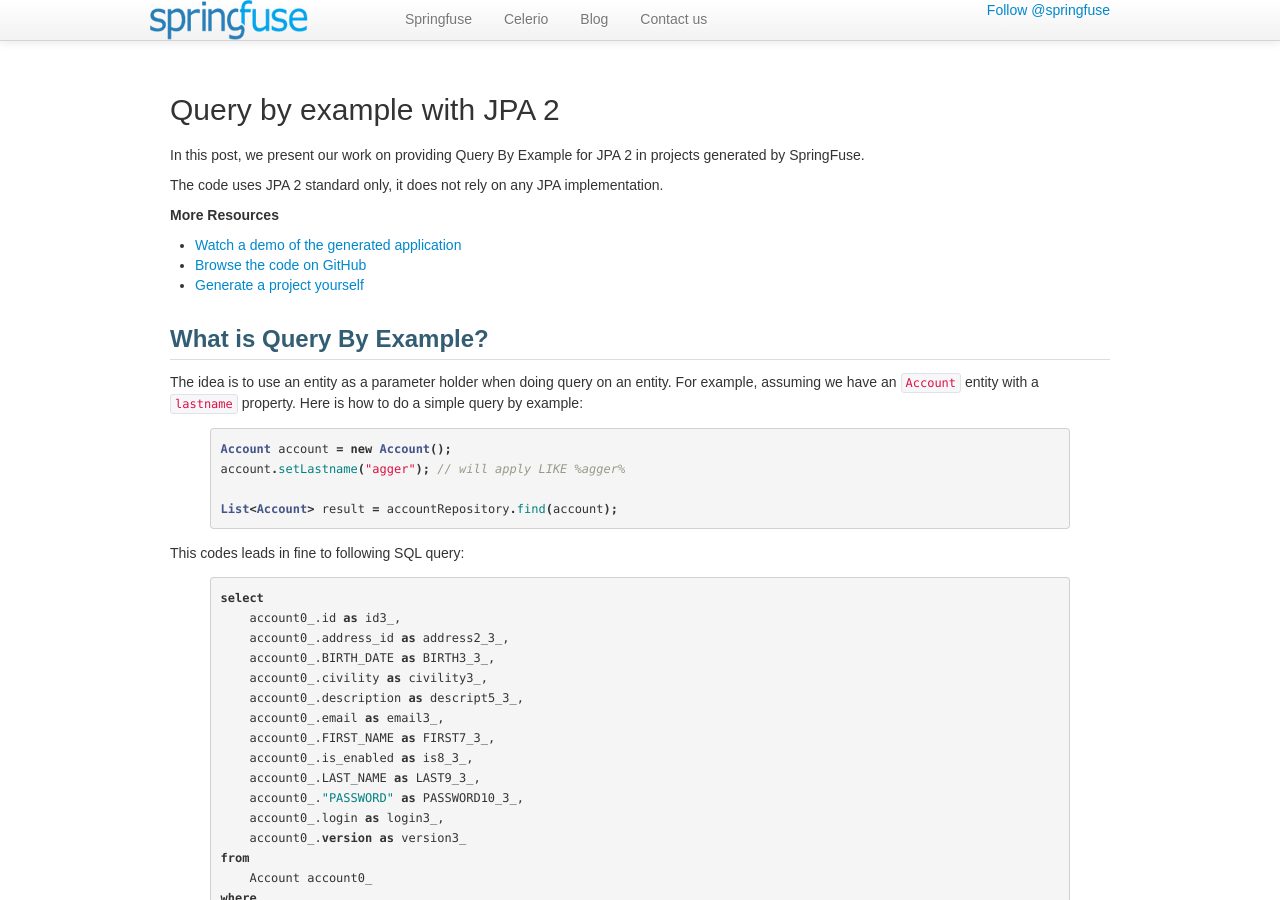
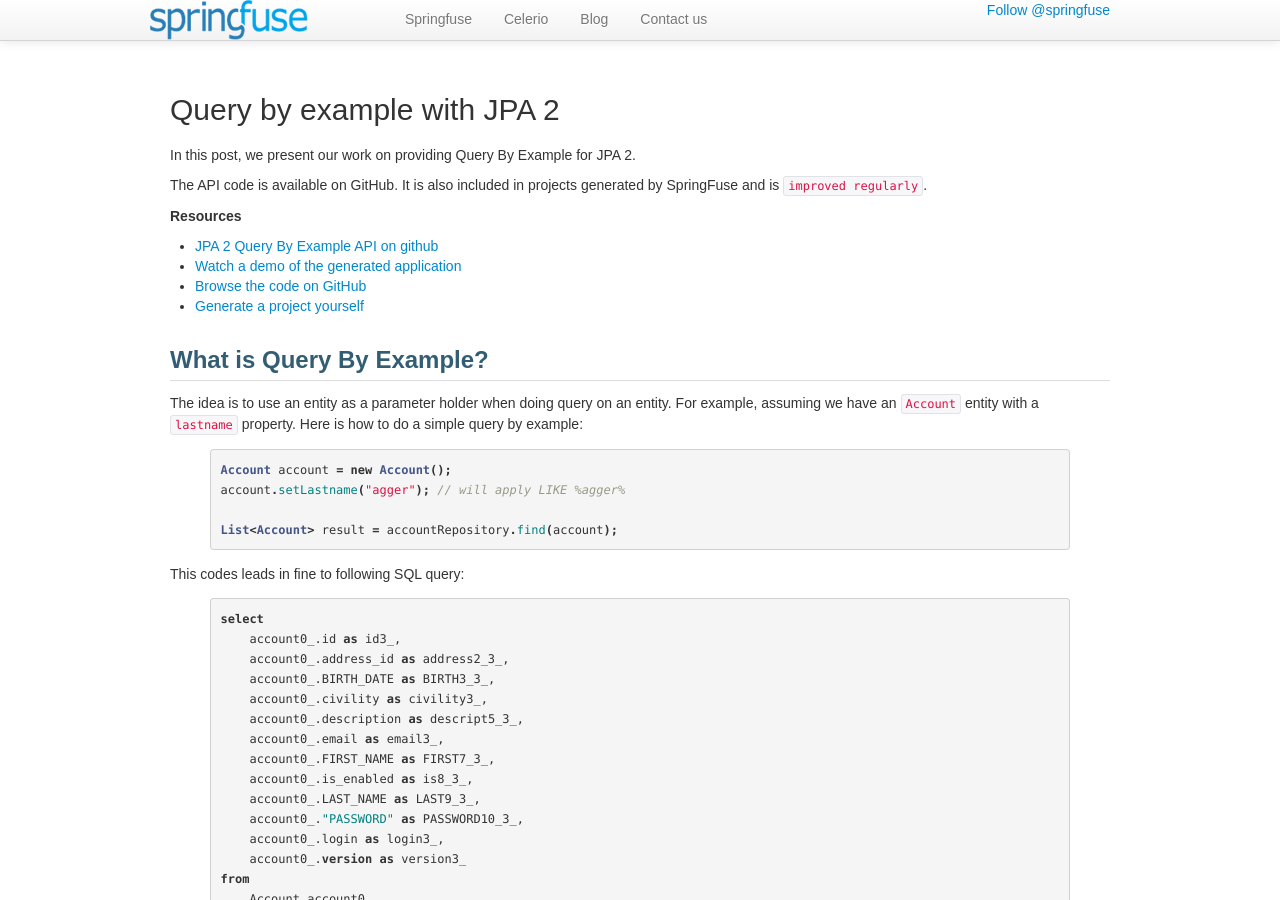
Before and after one commit to springfuse/springfuse.github.com, a Jekyll site: the page built from _posts/2012-09-05-jpa-query-by-example.md, in a window 1280 px wide and 900 px high. Built offline with Jekyll 4.4.1, drawn with Linux system fonts in a browser that asks for light colours; Markdown is read by kramdown in place of the engine named in the settings; comment, search, counter and statistics services are not loaded.

Commit message:
updates and links..

```diff
--- a/_posts/2012-09-05-jpa-query-by-example.md
+++ b/_posts/2012-09-05-jpa-query-by-example.md
@@ -1,16 +1,17 @@
 ---
 layout: english
-title: JPA2 Query By Example
+title: JPA 2 Query By Example API
 comments: true
 ---
 ## Query by example with JPA 2
 
-In this post, we present our work on providing Query By Example for JPA 2 in projects generated by SpringFuse.
+In this post, we present our work on providing Query By Example for JPA 2.
 
-The code uses JPA 2 standard only, it does not rely on any JPA implementation.
+The API code is available on GitHub. It is also included in projects generated by SpringFuse and is `improved regularly`.
 
-__More Resources__
+__Resources__
 
+* [JPA 2 Query By Example API on github](https://github.com/jaxio/jpa-query-by-example)
 * <a href="https://www.facebook.com/video/video.php?v=524162864265905&notif_t=video_processed">Watch a demo of the generated application</a>
 * <a href="https://github.com/jaxio/generated-projects">Browse the code on GitHub</a>
 * <a href="/#gen">Generate a project yourself</a>
```
Also changed, not shown: _posts/2012-01-31-query-by-example-spring-data-jpa.md (+3 -0 lines).
